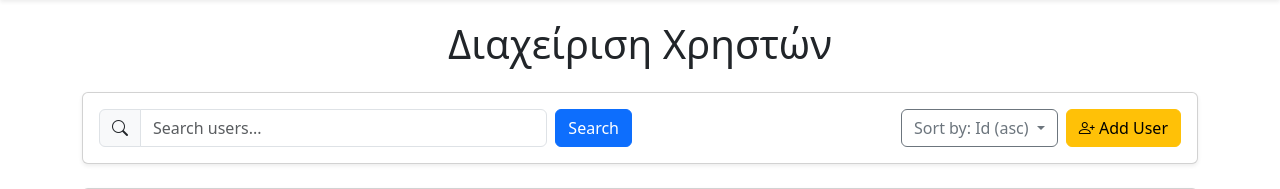
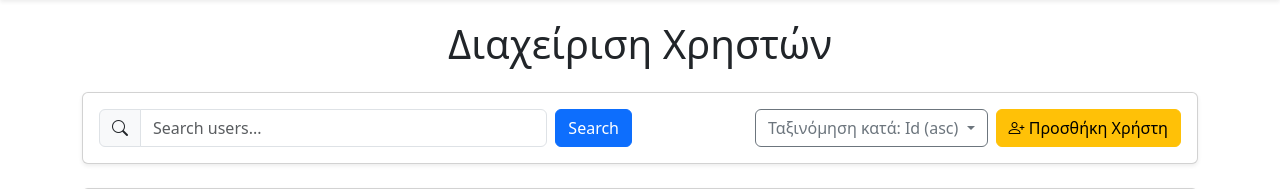
Before and after one commit to bushybushi/webengineering_uni, a PHP site: page /modules/admin_module/manage_users.php in a window 1280 px wide. Shown: the part 76-265 px from the top of the page. Run offline with PHP 8.4, Linux system fonts and the light colour scheme; data that the repository does not hold is empty; some libraries are stand-ins or nearby versions.

Commit message:
update manage_users

```diff
--- a/modules/admin_module/manage_users.php
+++ b/modules/admin_module/manage_users.php
@@ -33,9 +33,19 @@ if ($_SERVER['REQUEST_METHOD'] === 'POST') {
         $last_name = trim($_POST['last_name']);
         $email = trim($_POST['email']);
         $role = trim($_POST['role']);
+        $password = trim($_POST['password']);
+        $confirm_password = trim($_POST['confirm_password']);
 
-        $stmt = $conn->prepare("UPDATE users SET first_name = ?, last_name = ?, email = ?, role = ? WHERE id = ?");
-        $stmt->execute([$first_name, $last_name, $email, $role, $user_id]);
+        if (!empty($password)) {
+            if ($password === $confirm_password) {
+                $hashed_password = password_hash($password, PASSWORD_DEFAULT);
+                $stmt = $conn->prepare("UPDATE users SET first_name = ?, last_name = ?, email = ?, role = ?, password = ? WHERE id = ?");
+                $stmt->execute([$first_name, $last_name, $email, $role, $hashed_password, $user_id]);
+            }
+        } else {
+            $stmt = $conn->prepare("UPDATE users SET first_name = ?, last_name = ?, email = ?, role = ? WHERE id = ?");
+            $stmt->execute([$first_name, $last_name, $email, $role, $user_id]);
+        }
     }
 
     if (isset($_POST['add_user'])) {
@@ -262,21 +272,21 @@ $users = $stmt->fetchAll(PDO::FETCH_ASSOC);
                         <div class="d-flex gap-2 justify-content-md-end">
                             <div class="dropdown">
                                 <button class="btn btn-outline-secondary dropdown-toggle" type="button" data-bs-toggle="dropdown">
-                                    Sort by: <?= ucfirst($sort_by) ?> (<?= $sort_order ?>)
+                                    Ταξινόμηση κατά: <?= ucfirst($sort_by) ?> (<?= $sort_order ?>)
                                 </button>
                                 <ul class="dropdown-menu">
-                                    <li><a class="dropdown-item" href="?sort=id&order=asc&search=<?= urlencode($search) ?>">ID (Ascending)</a></li>
-                                    <li><a class="dropdown-item" href="?sort=id&order=desc&search=<?= urlencode($search) ?>">ID (Descending)</a></li>
-                                    <li><a class="dropdown-item" href="?sort=role&order=asc&search=<?= urlencode($search) ?>">Role (Ascending)</a></li>
-                                    <li><a class="dropdown-item" href="?sort=role&order=desc&search=<?= urlencode($search) ?>">Role (Descending)</a></li>
-                                    <li><a class="dropdown-item" href="?sort=first_name&order=asc&search=<?= urlencode($search) ?>">Name (Ascending)</a></li>
-                                    <li><a class="dropdown-item" href="?sort=first_name&order=desc&search=<?= urlencode($search) ?>">Name (Descending)</a></li>
-                                    <li><a class="dropdown-item" href="?sort=is_suspended&order=asc&search=<?= urlencode($search) ?>">Status (Ascending)</a></li>
-                                    <li><a class="dropdown-item" href="?sort=is_suspended&order=desc&search=<?= urlencode($search) ?>">Status (Descending)</a></li>
+                                    <li><a class="dropdown-item" href="?sort=id&order=asc&search=<?= urlencode($search) ?>">ID (Αύξουσα)</a></li>
+                                    <li><a class="dropdown-item" href="?sort=id&order=desc&search=<?= urlencode($search) ?>">ID (Φθίνουσα)</a></li>
+                                    <li><a class="dropdown-item" href="?sort=role&order=asc&search=<?= urlencode($search) ?>">Ρόλος (Αύξουσα)</a></li>
+                                    <li><a class="dropdown-item" href="?sort=role&order=desc&search=<?= urlencode($search) ?>">Ρόλος (Φθίνουσα)</a></li>
+                                    <li><a class="dropdown-item" href="?sort=first_name&order=asc&search=<?= urlencode($search) ?>">Όνομα (Αύξουσα)</a></li>
+                                    <li><a class="dropdown-item" href="?sort=first_name&order=desc&search=<?= urlencode($search) ?>">Όνομα (Φθίνουσα)</a></li>
+                                    <li><a class="dropdown-item" href="?sort=is_suspended&order=asc&search=<?= urlencode($search) ?>">Κατάσταση (Αύξουσα)</a></li>
+                                    <li><a class="dropdown-item" href="?sort=is_suspended&order=desc&search=<?= urlencode($search) ?>">Κατάσταση (Φθίνουσα)</a></li>
                                 </ul>
                             </div>
                             <button type="button" class="btn btn-warning" data-bs-toggle="modal" data-bs-target="#addUserModal">
-                                <i class="bi bi-person-plus"></i> Add User
+                                <i class="bi bi-person-plus"></i> Προσθήκη Χρήστη
                             </button>
                         </div>
                     </div>
@@ -316,27 +326,27 @@ $users = $stmt->fetchAll(PDO::FETCH_ASSOC);
                                     <td>
                                         <div class="btn-group">
                                             <button type="button" class="btn btn-primary btn-sm" data-bs-toggle="modal" data-bs-target="#editUserModal<?= $row['id'] ?>">
-                                                <i class="bi bi-pencil"></i> Edit
+                                                <i class="bi bi-pencil"></i> Επεξεργασία
                                             </button>
                                             <?php if (isset($row['is_suspended']) && $row['is_suspended']) { ?>
                                                 <form method="POST" class="d-inline">
                                                     <input type="hidden" name="user_id" value="<?= $row['id'] ?>">
                                                     <button type="submit" name="unsuspend_user" class="btn btn-success btn-sm">
-                                                        <i class="bi bi-unlock"></i> Unsuspend
+                                                        <i class="bi bi-unlock"></i> Επαναφορά
                                                     </button>
                                                 </form>
                                             <?php } else { ?>
                                                 <form method="POST" class="d-inline">
                                                     <input type="hidden" name="user_id" value="<?= $row['id'] ?>">
                                                     <button type="submit" name="suspend_user" class="btn btn-warning btn-sm">
-                                                        <i class="bi bi-lock"></i> Suspend
+                                                        <i class="bi bi-lock"></i> Αναστολή
                                                     </button>
                                                 </form>
                                             <?php } ?>
                                             <form method="POST" class="d-inline">
                                                 <input type="hidden" name="user_id" value="<?= $row['id'] ?>">
-                                                <button type="submit" name="delete_user" class="btn btn-danger btn-sm" onclick="return confirm('Are you sure you want to delete this user?')">
-                                                    <i class="bi bi-trash"></i> Delete
+                                                <button type="submit" name="delete_user" class="btn btn-danger btn-sm" onclick="return confirm('Είστε σίγουροι ότι θέλετε να διαγράψετε αυτόν τον χρήστη;')">
+                                                    <i class="bi bi-trash"></i> Διαγραφή
                                                 </button>
                                             </form>
                                         </div>
@@ -348,18 +358,18 @@ $users = $stmt->fetchAll(PDO::FETCH_ASSOC);
                                     <div class="modal-dialog">
                                         <div class="modal-content">
                                             <div class="modal-header">
-                                                <h5 class="modal-title">Edit User</h5>
+                                                <h5 class="modal-title">Επεξεργασία Χρήστη</h5>
                                                 <button type="button" class="btn-close" data-bs-dismiss="modal"></button>
                                             </div>
                                             <form method="POST">
                                                 <div class="modal-body">
                                                     <input type="hidden" name="user_id" value="<?= $row['id'] ?>">
                                                     <div class="mb-3">
-                                                        <label class="form-label">First Name</label>
+                                                        <label class="form-label">Όνομα</label>
                                                         <input type="text" name="first_name" class="form-control" value="<?= $row['first_name'] ?>" required>
                                                     </div>
                                                     <div class="mb-3">
-                                                        <label class="form-label">Last Name</label>
+                                                        <label class="form-label">Επώνυμο</label>
                                                         <input type="text" name="last_name" class="form-control" value="<?= $row['last_name'] ?>" required>
                                                     </div>
                                                     <div class="mb-3">
@@ -367,7 +377,15 @@ $users = $stmt->fetchAll(PDO::FETCH_ASSOC);
                                                         <input type="email" name="email" class="form-control" value="<?= $row['email'] ?>" required>
                                                     </div>
                                                     <div class="mb-3">
-                                                        <label class="form-label">Role</label>
+                                                        <label class="form-label">Κωδικός</label>
+                                                        <input type="password" name="password" class="form-control" placeholder="Αφήστε κενό για να διατηρηθεί ο τρέχων κωδικός">
+                                                    </div>
+                                                    <div class="mb-3">
+                                                        <label class="form-label">Επιβεβαίωση Κωδικού</label>
+                                                        <input type="password" name="confirm_password" class="form-control" placeholder="Αφήστε κενό για να διατηρηθεί ο τρέχων κωδικός">
+                                                    </div>
+                                                    <div class="mb-3">
+                                                        <label class="form-label">Ρόλος</label>
                                                         <select name="role" class="form-select" required>
                                                             <option value="Public" <?= $row['role'] == 'Public' ? 'selected' : '' ?>>Public</option>
                                                             <option value="Politician" <?= $row['role'] == 'Politician' ? 'selected' : '' ?>>Politician</option>
@@ -376,8 +394,8 @@ $users = $stmt->fetchAll(PDO::FETCH_ASSOC);
                                                     </div>
                                                 </div>
                                                 <div class="modal-footer">
-                                                    <button type="button" class="btn btn-secondary" data-bs-dismiss="modal">Close</button>
-                                                    <button type="submit" name="edit_user" class="btn btn-primary">Save Changes</button>
+                                                    <button type="button" class="btn btn-secondary" data-bs-dismiss="modal">Κλείσιμο</button>
+                                                    <button type="submit" name="edit_user" class="btn btn-primary">Αποθήκευση</button>
                                                 </div>
                                             </form>
                                         </div>
@@ -396,35 +414,35 @@ $users = $stmt->fetchAll(PDO::FETCH_ASSOC);
         <div class="modal-dialog">
             <div class="modal-content">
                 <div class="modal-header">
-                    <h5 class="modal-title">Add New User</h5>
+                    <h5 class="modal-title">Προσθήκη Νέου Χρήστη</h5>
                     <button type="button" class="btn-close" data-bs-dismiss="modal"></button>
                 </div>
                 <form method="POST" class="needs-validation" novalidate>
                     <div class="modal-body">
                         <div class="mb-3">
-                            <label class="form-label">First Name</label>
+                            <label class="form-label">Όνομα</label>
                             <input type="text" name="first_name" class="form-control" required>
                         </div>
                         <div class="mb-3">
-                            <label class="form-label">Last Name</label>
+                            <label class="form-label">Επώνυμο</label>
                             <input type="text" name="last_name" class="form-control" required>
                         </div>
                         <div class="mb-3">
-                            <label class="form-label">Email Address</label>
+                            <label class="form-label">Email</label>
                             <input type="email" name="email" class="form-control" required>
                         </div>
                         <div class="mb-3">
-                            <label class="form-label">Password</label>
+                            <label class="form-label">Κωδικός</label>
                             <input type="password" name="password" class="form-control" required>
                         </div>
                         <div class="mb-3">
-                            <label class="form-label">Confirm Password</label>
+                            <label class="form-label">Επιβεβαίωση Κωδικού</label>
                             <input type="password" name="confirm_password" class="form-control" required>
                         </div>
                         <div class="mb-3">
-                            <label class="form-label">Role</label>
+                            <label class="form-label">Ρόλος</label>
                             <select name="role" class="form-select" required>
-                                <option value="">Select position</option>
+                                <option value="">Επιλέξτε ρόλο</option>
                                 <option value="Public">Public</option>
                                 <option value="Politician">Politician</option>
                                 <option value="Admin">Admin</option>
@@ -432,8 +450,8 @@ $users = $stmt->fetchAll(PDO::FETCH_ASSOC);
                         </div>
                     </div>
                     <div class="modal-footer">
-                        <button type="button" class="btn btn-secondary" data-bs-dismiss="modal">Close</button>
-                        <button type="submit" name="add_user" class="btn btn-warning">Add User</button>
+                        <button type="button" class="btn btn-secondary" data-bs-dismiss="modal">Κλείσιμο</button>
+                        <button type="submit" name="add_user" class="btn btn-warning">Προσθήκη</button>
                     </div>
                 </form>
             </div>
```
